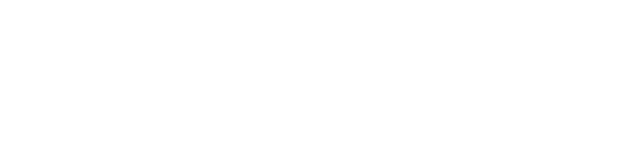
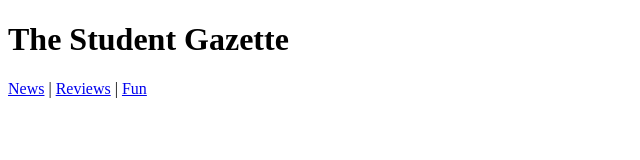
Before and after one commit to SS-Saliba77/Website-Design, a plain HTML site: page index.html in a window 1280 px wide. Shown: the whole page, without its empty margins (0-640 px from the left). Drawn offline with Linux system fonts and the light colour scheme.

Commit message:
Website Navigation

```diff
--- a/index.html
+++ b/index.html
@@ -8,5 +8,20 @@
 </head>
 <body>
     <!--ALL VISIBLE CONTENT-->
+
+    <!--Header of our website-->
+ <header>
+    <h1>The Student Gazette</h1>
+
+    <nav>
+        <a href="#news">News</a> &vert; <!--&vert; is a verticale bar-->
+        <a href="#reviews">Reviews</a> &vert;
+        <a href="#fun">Fun</a>
+    </nav>
+ </header>
+
+
+
+
 </body>
 </html>
```
